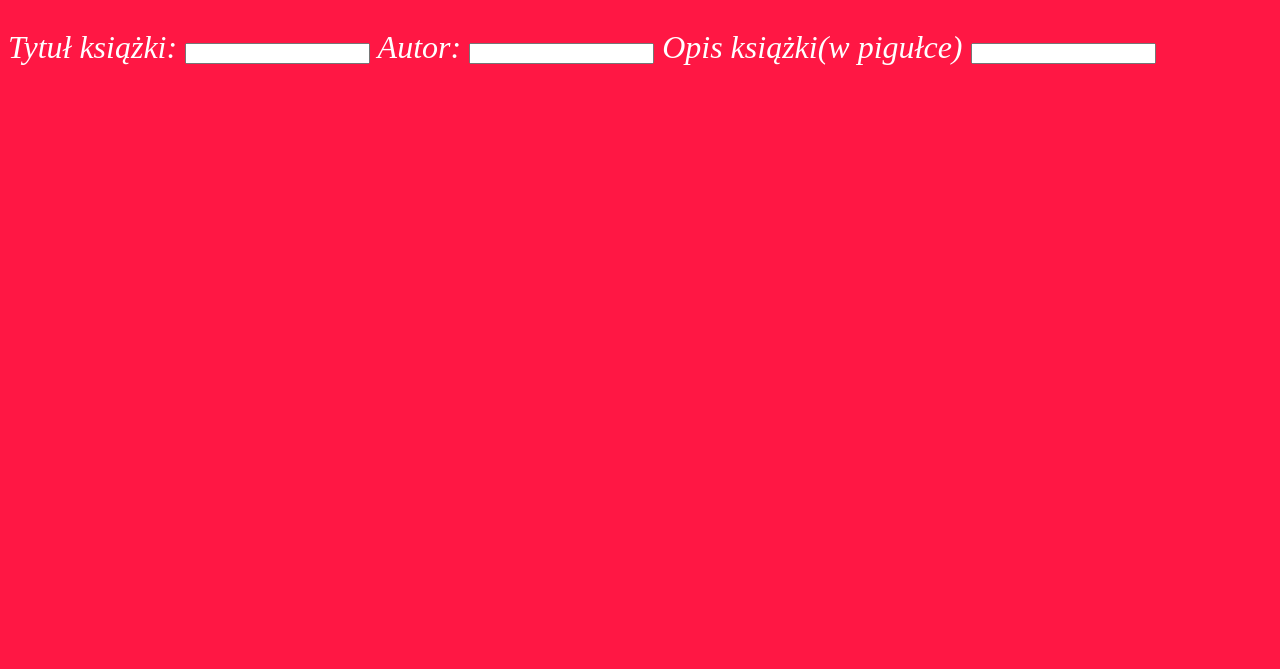
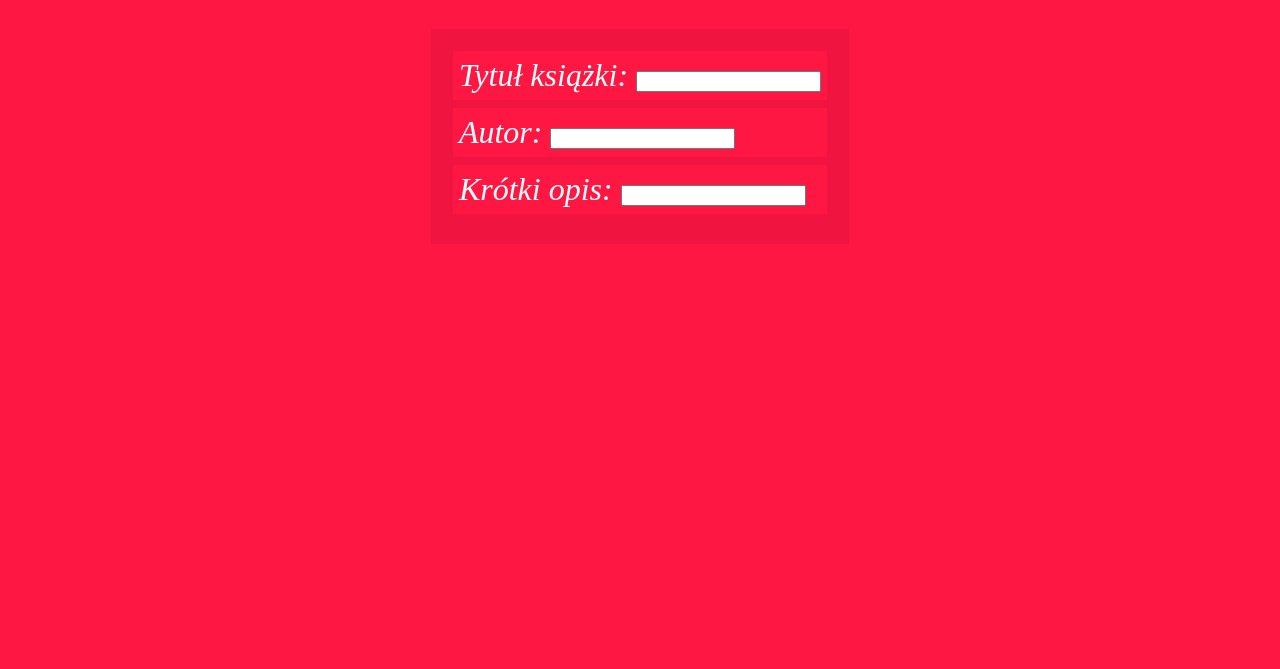
Before and after one commit to kaczmarczykaleks21-bot/booksWeb, a plain HTML site: page frontend/html/addBook/addBook.html in a window 1280 px wide. Shown: the part 131-800 px from the top of the page. Drawn offline with Linux system fonts and the light colour scheme; files that its build step writes are made by us from their sources; files whose address does not match are found by name.

Commit message:
nowa opcja - formularz dodawania książki(frontend)

```diff
--- /dev/null
+++ b/frontend/html/addBook/addBook.css
@@ -0,0 +1,29 @@
+body {
+    background-color: #FF1744;
+    color: white;
+    font:
+    italic 2rem "Fira Sans",
+    serif;
+}
+
+h1 {
+    text-align: center;
+}
+
+.container {
+    display: flex;
+    justify-content: center;
+    align-items: center;
+}
+
+.subContainer {
+    background-color: #f01440;
+    border: solid 2px #f01440;
+    padding: 20px;
+}
+
+.inputs {
+    background-color: #FF1744;
+    padding: 6px;
+    margin-bottom: 8px;
+}
--- a/frontend/html/addBook/addBook.html
+++ b/frontend/html/addBook/addBook.html
@@ -3,18 +3,28 @@
     <head>
         <meta charset="utf-8">
         <title>Dodaj książkę</title>
-        <link rel="stylesheet" href="style.css">
+        <link rel="stylesheet" href="addBook.css">
         <meta name="viewport" content="width=device-width, initial-scale=1">
     </head>
     <body>
-        <form>
-            <h1>Formularz dodania książki do wypożyczalni</h1>
-            <label for="title">Tytuł książki:</label>
-            <input type="text" class="textInputs" id="title" name="title">
+        <h1>Formularz dodania książki do wypożyczalni</h1>
+        <form class="container">
+            <div class="subContainer">
+            <div class="inputs">
+                <label for="title">Tytuł książki:</label>
+                <input type="text" class="textInputs" id="title" name="title">
+            </div>
+
+            <div class="inputs">
             <label for="author">Autor:</label>
             <input type="text" class="textInputs" id="author" name="author">
-            <label for="description">Opis książki(w pigułce)</label>
+            </div>
+
+            <div class="inputs">
+            <label for="description">Krótki opis:</label>
             <input type="text" class="textInputs" id="description" name="description">
+            </div>
+        </div>
         </form>
     </body>
     <script src="index.js"></script>
```
Also changed, not shown: frontend/index.html (+1 -1 lines).
